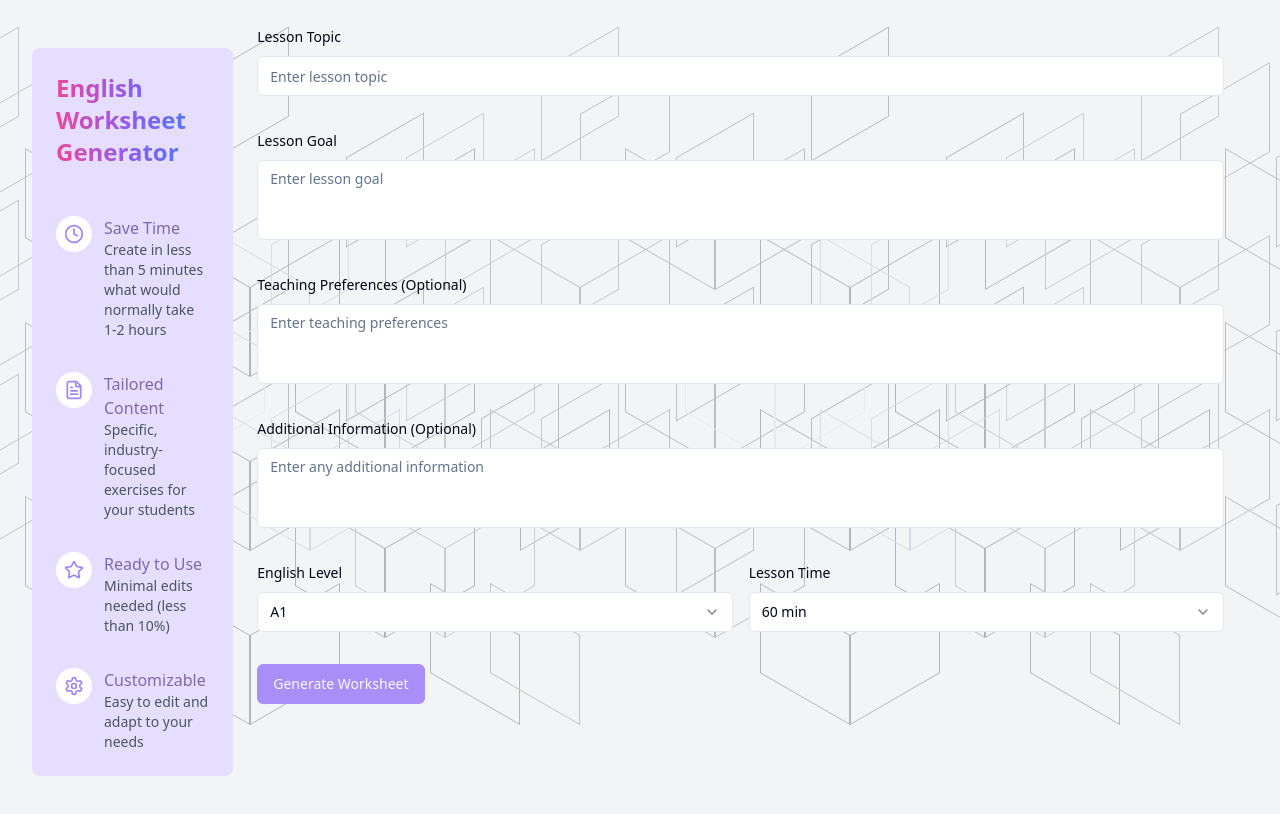
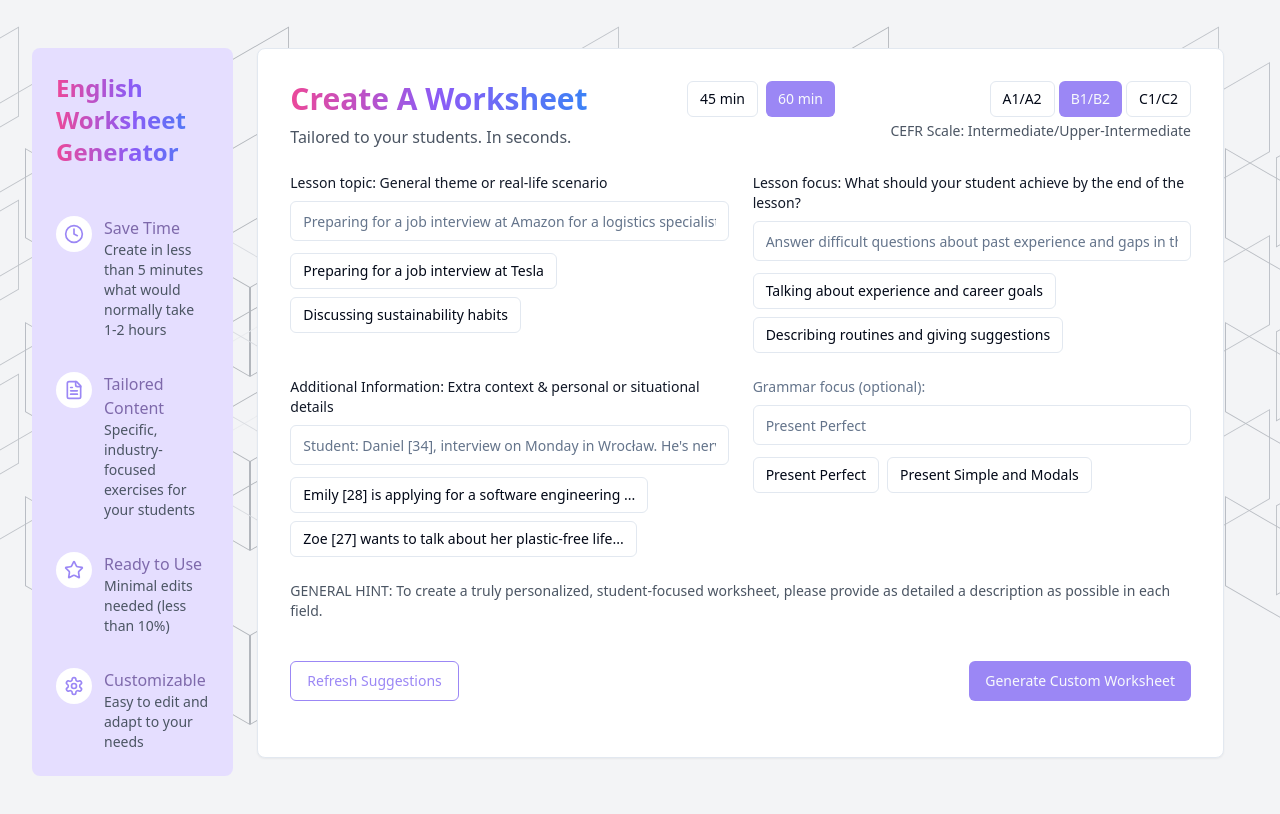
Before and after one commit to janbrzo/edooqoo-mvp-2-0, a React (Vite) app: page / in a window 1280 px wide. Shown: the top 814 px of the page. Built offline with nearby package versions, Linux system fonts and the light colour scheme; no server answers.

Commit message:
Reverted to commit 1dbd29bbbd9ad4b270e5270de5667cc3934d68a0

```diff
--- a/src/components/WorksheetForm/index.tsx
+++ b/src/components/WorksheetForm/index.tsx
@@ -1,230 +1,239 @@
-import React from 'react';
-import { zodResolver } from "@hookform/resolvers/zod";
-import { useForm } from "react-hook-form";
-import * as z from "zod";
-import {
-  Form,
-  FormControl,
-  FormField,
-  FormItem,
-  FormLabel,
-  FormMessage,
-} from "@/components/ui/form";
-import { Input } from "@/components/ui/input";
+import { useState, useEffect } from "react";
 import { Button } from "@/components/ui/button";
-import {
-  Select,
-  SelectContent,
-  SelectItem,
-  SelectTrigger,
-  SelectValue,
-} from "@/components/ui/select";
-import { Textarea } from "@/components/ui/textarea";
+import { Card, CardContent } from "@/components/ui/card";
 import { useToast } from "@/hooks/use-toast";
+import { LessonTime, EnglishLevel, FormData, WorksheetFormProps } from './types';
+import { getRandomPlaceholderSet, PlaceholderSet } from './placeholderSets';
+import { getRandomSuggestionSets, getSuggestionSetMatchingPlaceholder, SuggestionSet } from './suggestionSets';
+import FormField from './FormField';
+import { useIsMobile } from "@/hooks/use-mobile";
 import { useEventTracking } from "@/hooks/useEventTracking";
-import TrackingFormWrapper from './TrackingFormWrapper';
 
-const formSchema = z.object({
-  lessonTopic: z.string().min(3, {
-    message: "Lesson topic must be at least 3 characters.",
-  }),
-  lessonGoal: z.string().min(10, {
-    message: "Lesson goal must be at least 10 characters.",
-  }),
-  teachingPreferences: z.string().optional(),
-  additionalInformation: z.string().optional(),
-  englishLevel: z.string().optional(),
-  lessonTime: z.string(),
-});
+export type { FormData };
 
-export interface FormData extends z.infer<typeof formSchema> {}
+export default function WorksheetForm({ onSubmit }: WorksheetFormProps) {
+  const [lessonTime, setLessonTime] = useState<LessonTime>("60 min");
+  const [lessonTopic, setLessonTopic] = useState("");
+  const [lessonGoal, setLessonGoal] = useState("");
+  const [grammarFocus, setGrammarFocus] = useState("");
+  const [additionalInformation, setAdditionalInformation] = useState("");
+  const [englishLevel, setEnglishLevel] = useState<EnglishLevel>("B1/B2");
 
-interface WorksheetFormProps {
-  onSubmit: (data: FormData) => void;
-  isLoading: boolean;
-}
+  const [currentPlaceholders, setCurrentPlaceholders] = useState<PlaceholderSet>(getRandomPlaceholderSet());
+  const [currentSuggestions, setCurrentSuggestions] = useState<SuggestionSet[]>([]);
+  const [isInitialLoad, setIsInitialLoad] = useState(true);
 
-const WorksheetForm = ({ onSubmit, isLoading }: WorksheetFormProps) => {
   const { toast } = useToast();
+  const isMobile = useIsMobile();
   const { trackEvent } = useEventTracking();
 
-  const form = useForm<FormData>({
-    resolver: zodResolver(formSchema),
-    defaultValues: {
-      lessonTopic: "",
-      lessonGoal: "",
-      teachingPreferences: "",
-      additionalInformation: "",
-      englishLevel: "A1",
-      lessonTime: "60 min",
-    },
-  });
+  useEffect(() => {
+    if (isInitialLoad) {
+      // Na początku: pierwszy zestaw jak placeholder, drugi losowy
+      const matchingSet = getSuggestionSetMatchingPlaceholder(currentPlaceholders);
+      const randomSets = getRandomSuggestionSets(1);
 
-  const handleSubmit = (data: FormData) => {
+      if (matchingSet) {
+        setCurrentSuggestions([matchingSet, randomSets[0]]);
+      } else {
+        setCurrentSuggestions(getRandomSuggestionSets(2));
+      }
+      setIsInitialLoad(false);
+    }
+  }, [currentPlaceholders, isInitialLoad]);
+
+  const handleSubmit = (e: React.FormEvent) => {
+    e.preventDefault();
+
+    if (!lessonTopic || !lessonGoal || !additionalInformation) {
+      toast({
+        title: "Missing information",
+        description: "Please fill in all required fields (Topic, Focus, Additional Information)",
+        variant: "destructive"
+      });
+      return;
+    }
+
     // Track form submission
     trackEvent({
       eventType: 'form_submit',
       eventData: {
-        timestamp: new Date().toISOString(),
-        lessonTime: data.lessonTime,
-        englishLevel: data.englishLevel
+        lessonTime,
+        lessonTopic,
+        lessonGoal,
+        grammarFocus,
+        additionalInformation,
+        englishLevel,
+        timestamp: new Date().toISOString()
       }
     });
 
-    onSubmit(data);
+    onSubmit({
+      lessonTime,
+      lessonTopic,
+      lessonGoal,
+      teachingPreferences: grammarFocus,
+      additionalInformation,
+      englishLevel
+    });
+  };
+
+  const refreshSuggestions = () => {
+    // Po refresh: oba zestawy losowe
+    setCurrentPlaceholders(getRandomPlaceholderSet());
+    setCurrentSuggestions(getRandomSuggestionSets(2));
+  };
+
+  const createSuggestionTiles = (field: 'lessonTopic' | 'lessonFocus' | 'additionalInformation' | 'grammarFocus') => {
+    return currentSuggestions.map((set, index) => ({
+      id: `${set.id}-${field}-${index}`,
+      title: set[field]
+    }));
   };
 
   return (
-    <TrackingFormWrapper>
-      <Form {...form}>
-        <form onSubmit={form.handleSubmit(handleSubmit)} className="space-y-8">
-          <FormField
-            control={form.control}
-            name="lessonTopic"
-            render={({ field }) => (
-              <FormItem>
-                <FormLabel>Lesson Topic</FormLabel>
-                <FormControl>
-                  <Input placeholder="Enter lesson topic" {...field} />
-                </FormControl>
-                <FormMessage />
-              </FormItem>
-            )}
-          />
-          <FormField
-            control={form.control}
-            name="lessonGoal"
-            render={({ field }) => (
-              <FormItem>
-                <FormLabel>Lesson Goal</FormLabel>
-                <FormControl>
-                  <Textarea
-                    placeholder="Enter lesson goal"
-                    className="resize-none"
-                    {...field}
-                  />
-                </FormControl>
-                <FormMessage />
-              </FormItem>
-            )}
-          />
-          <FormField
-            control={form.control}
-            name="teachingPreferences"
-            render={({ field }) => (
-              <FormItem>
-                <FormLabel>Teaching Preferences (Optional)</FormLabel>
-                <FormControl>
-                  <Textarea
-                    placeholder="Enter teaching preferences"
-                    className="resize-none"
-                    {...field}
-                  />
-                </FormControl>
-                <FormMessage />
-              </FormItem>
-            )}
-          />
-          <FormField
-            control={form.control}
-            name="additionalInformation"
-            render={({ field }) => (
-              <FormItem>
-                <FormLabel>Additional Information (Optional)</FormLabel>
-                <FormControl>
-                  <Textarea
-                    placeholder="Enter any additional information"
-                    className="resize-none"
-                    {...field}
-                  />
-                </FormControl>
-                <FormMessage />
-              </FormItem>
-            )}
-          />
-          <div className="grid grid-cols-1 md:grid-cols-2 gap-4">
-            <FormField
-              control={form.control}
-              name="englishLevel"
-              render={({ field }) => (
-                <FormItem>
-                  <FormLabel>English Level</FormLabel>
-                  <Select onValueChange={field.onChange} defaultValue={field.value}>
-                    <FormControl>
-                      <SelectTrigger>
-                        <SelectValue placeholder="Select level" />
-                      </SelectTrigger>
-                    </FormControl>
-                    <SelectContent>
-                      <SelectItem value="A1">A1</SelectItem>
-                      <SelectItem value="A2">A2</SelectItem>
-                      <SelectItem value="B1">B1</SelectItem>
-                      <SelectItem value="B2">B2</SelectItem>
-                      <SelectItem value="C1">C1</SelectItem>
-                      <SelectItem value="C2">C2</SelectItem>
-                    </SelectContent>
-                  </Select>
-                  <FormMessage />
-                </FormItem>
-              )}
-            />
-            <FormField
-              control={form.control}
-              name="lessonTime"
-              render={({ field }) => (
-                <FormItem>
-                  <FormLabel>Lesson Time</FormLabel>
-                  <Select onValueChange={field.onChange} defaultValue={field.value}>
-                    <FormControl>
-                      <SelectTrigger>
-                        <SelectValue placeholder="Select time" />
-                      </SelectTrigger>
-                    </FormControl>
-                    <SelectContent>
-                      <SelectItem value="30 min">30 min</SelectItem>
-                      <SelectItem value="45 min">45 min</SelectItem>
-                      <SelectItem value="60 min">60 min</SelectItem>
-                      <SelectItem value="90 min">90 min</SelectItem>
-                    </SelectContent>
-                  </Select>
-                  <FormMessage />
-                </FormItem>
-              )}
-            />
-          </div>
-          <Button type="submit" disabled={isLoading}>
-            {isLoading ? (
-              <>
-                Generating...
-                <svg
-                  className="animate-spin h-5 w-5 ml-2"
-                  xmlns="http://www.w3.org/2000/svg"
-                  fill="none"
-                  viewBox="0 0 24 24"
+    <div className={`w-full ${isMobile ? 'py-2' : 'py-[24px]'}`}>
+      <Card className="bg-white shadow-sm">
+        <CardContent className={`${isMobile ? 'p-3' : 'p-8'}`}>
+          <form onSubmit={handleSubmit}>
+            <div className="mb-6">
+              <div className={`flex ${isMobile ? 'flex-col gap-3' : 'justify-between items-start'} mb-6`}>
+                <div className={`${isMobile ? 'text-center' : ''}`}>
+                  <h1 className={`font-bold bg-clip-text text-transparent bg-gradient-to-r from-pink-500 via-violet-500 to-blue-500 ${isMobile ? 'text-xl' : 'text-3xl'} mb-2`}>
+                    Create A Worksheet
+                  </h1>
+                  <p className={`text-gray-600 ${isMobile ? 'text-sm' : 'text-base'}`}>
+                    Tailored to your students. In seconds.
+                  </p>
+                </div>
+
+                <div className={`flex ${isMobile ? 'flex-col gap-3' : 'gap-14'}`}>
+                  <div className={`flex gap-2 ${isMobile ? 'justify-center' : 'w-32'}`}>
+                    <Button
+                      type="button"
+                      variant={lessonTime === "45 min" ? "default" : "outline"}
+                      onClick={() => setLessonTime("45 min")}
+                      className={lessonTime === "45 min" ? "bg-worksheet-purple hover:bg-worksheet-purpleDark" : ""}
+                      size={isMobile ? "sm" : "sm"}
+                    >
+                      45 min
+                    </Button>
+                    <Button
+                      type="button"
+                      variant={lessonTime === "60 min" ? "default" : "outline"}
+                      onClick={() => setLessonTime("60 min")}
+                      className={lessonTime === "60 min" ? "bg-worksheet-purple hover:bg-worksheet-purpleDark" : ""}
+                      size={isMobile ? "sm" : "sm"}
+                    >
+                      60 min
+                    </Button>
+                  </div>
+
+                  <div className={`flex flex-col ${isMobile ? 'items-center' : 'items-end w-80'}`}>
+                    <div className={`flex gap-1 mb-1 ${isMobile ? 'flex-wrap justify-center' : ''}`}>
+                      <Button
+                        type="button"
+                        variant={englishLevel === "A1/A2" ? "default" : "outline"}
+                        onClick={() => setEnglishLevel("A1/A2")}
+                        className={englishLevel === "A1/A2" ? "bg-worksheet-purple hover:bg-worksheet-purpleDark" : ""}
+                        size={isMobile ? "sm" : "sm"}
+                      >
+                        A1/A2
+                      </Button>
+                      <Button
+                        type="button"
+                        variant={englishLevel === "B1/B2" ? "default" : "outline"}
+                        onClick={() => setEnglishLevel("B1/B2")}
+                        className={englishLevel === "B1/B2" ? "bg-worksheet-purple hover:bg-worksheet-purpleDark" : ""}
+                        size={isMobile ? "sm" : "sm"}
+                      >
+                        B1/B2
+                      </Button>
+                      <Button
+                        type="button"
+                        variant={englishLevel === "C1/C2" ? "default" : "outline"}
+                        onClick={() => setEnglishLevel("C1/C2")}
+                        className={englishLevel === "C1/C2" ? "bg-worksheet-purple hover:bg-worksheet-purpleDark" : ""}
+                        size={isMobile ? "sm" : "sm"}
+                      >
+                        C1/C2
+                      </Button>
+                    </div>
+                    <p className={`${isMobile ? 'text-xs' : 'text-sm'} text-gray-600 ${isMobile ? 'text-center' : ''}`}>
+                      CEFR Scale: {englishLevel === "A1/A2" ? "Beginner/Elementary" : englishLevel === "B1/B2" ? "Intermediate/Upper-Intermediate" : "Advanced/Proficiency"}
+                    </p>
+                  </div>
+                </div>
+              </div>
+
+              <div className={`grid grid-cols-1 ${isMobile ? 'gap-4' : 'md:grid-cols-2 gap-6'} mb-6`}>
+                <FormField
+                  label="Lesson topic: General theme or real‑life scenario"
+                  placeholder={currentPlaceholders.lessonTopic}
+                  value={lessonTopic}
+                  onChange={setLessonTopic}
+                  suggestions={createSuggestionTiles('lessonTopic')}
+                  isRequired={true}
+                />
+
+                <FormField
+                  label="Lesson focus: What should your student achieve by the end of the lesson?"
+                  placeholder={currentPlaceholders.lessonFocus}
+                  value={lessonGoal}
+                  onChange={setLessonGoal}
+                  suggestions={createSuggestionTiles('lessonFocus')}
+                  isRequired={true}
+                />
+              </div>
+
+              <div className={`grid grid-cols-1 ${isMobile ? 'gap-4' : 'md:grid-cols-2 gap-6'} mb-6`}>
+                <FormField
+                  label="Additional Information: Extra context & personal or situational details"
+                  placeholder={currentPlaceholders.additionalInformation}
+                  value={additionalInformation}
+                  onChange={setAdditionalInformation}
+                  suggestions={createSuggestionTiles('additionalInformation')}
+                  isRequired={true}
+                />
+
+                <FormField
+                  label="Grammar focus (optional):"
+                  placeholder={currentPlaceholders.grammarFocus}
+                  value={grammarFocus}
+                  onChange={setGrammarFocus}
+                  suggestions={createSuggestionTiles('grammarFocus')}
+                  isOptional={true}
+                />
+              </div>
+
+              <div className={`mb-6 ${isMobile ? 'text-center' : ''}`}>
+                <p className={`${isMobile ? 'text-xs' : 'text-sm'} text-gray-600`}>
+                  GENERAL HINT: To create a truly personalized, student‑focused worksheet, please provide as detailed a description as possible in each field.
+                </p>
+              </div>
+
+              <div className={`flex ${isMobile ? 'flex-col gap-3' : 'justify-between'} pt-4`}>
+                <Button
+                  type="button"
+                  variant="outline"
+                  onClick={refreshSuggestions}
+                  className={`border-worksheet-purple text-worksheet-purple hover:bg-worksheet-purpleLight ${isMobile ? 'w-full' : ''}`}
+                  size={isMobile ? "sm" : "default"}
                 >
-                  <circle
-                    className="opacity-25"
-                    cx="12"
-                    cy="12"
-                    r="10"
-                    stroke="currentColor"
-                    strokeWidth="4"
-                  />
-                  <path
-                    className="opacity-75"
-                    fill="currentColor"
-                    d="M4 12a8 8 0 018-8V0C5.373 0 0 5.373 0 12h4zm2 5.291A7.962 7.962 0 014 12H0c0 3.042 1.135 5.824 3 7.938l3-2.647z"
-                  />
-                </svg>
-              </>
-            ) : (
-              "Generate Worksheet"
-            )}
-          </Button>
-        </form>
-      </Form>
-    </TrackingFormWrapper>
+                  Refresh Suggestions
+                </Button>
+                <Button
+                  type="submit"
+                  className={`bg-worksheet-purple hover:bg-worksheet-purpleDark ${isMobile ? 'w-full' : ''}`}
+                  size={isMobile ? "sm" : "default"}
+                >
+                  Generate Custom Worksheet
+                </Button>
+              </div>
+            </div>
+          </form>
+        </CardContent>
+      </Card>
+    </div>
   );
-};
-
-export default WorksheetForm;
+}
--- a/src/hooks/useEventTracking.tsx
+++ b/src/hooks/useEventTracking.tsx
@@ -16,7 +16,7 @@ export interface TrackingEvent {
     | 'worksheet_view_end_tab_switch'
     | 'download_attempt_locked'
     | 'download_attempt_unlocked'
-    | 'stripe_payment_clicks'
+    | 'payment_button_click'
     | 'stripe_payment_success';
   eventData?: any;
   userIdentifier?: string;
```
Also changed, not shown: src/components/PaymentPopup.tsx (+0 -11 lines), src/components/WorksheetForm/TrackingFormWrapper.tsx (+1 -19 lines), src/components/worksheet/WorksheetViewTracking.tsx (+20 -26 lines), src/hooks/useWorksheetGeneration.tsx (+1 -9 lines), 1 other file (tests, documents, lock files or other folders).
